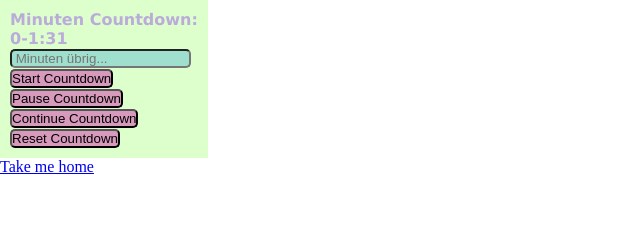
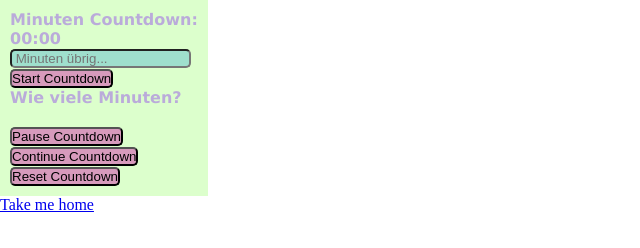
Before and after one commit to emilysupercode/BOM, a plain HTML site: page assets/html/ex3_2.html in a window 1280 px wide. Both pictures are taken after a click on the button "Start Countdown". Shown: the whole page, without its empty margins (0-640 px from the left). Drawn offline with Linux system fonts and the light colour scheme.

Commit message:
ex3_2 is complete and functional but displays 60 sec for input of 1 minute

```diff
--- a/assets/html/ex3_2.html
+++ b/assets/html/ex3_2.html
@@ -17,6 +17,7 @@
             <input id="minutes" type="Number" min="0" placeholder=" Minuten übrig..." />
             <br />
             <button onclick="startMinCountdown()">Start Countdown</button>
+            <p id="alert"></p>
             <br />
             <button onclick="pauseMinCountdown()">Pause Countdown</button>
             <br />
--- a/assets/js/ex3_2.js
+++ b/assets/js/ex3_2.js
@@ -1,43 +1,46 @@
-//startMinCountdown()
-//pauseMinCountdown()
-//continueMinCountdown()
-//resetMinCountdown()
-
 let minuteInputEl = document.getElementById("minutes");
 let timeOutputEl = document.getElementById("time");
-// if input is <10, add zero before output
+let alertInput = document.getElementById("alert");
 let myInterval;
-let minutes = 00;
-let seconds = 00;
+let minutes;
+let seconds = 60;
 let minuteTwoDigits;
 let secondTwoDigits;
 
 function startMinCountdown() {
-    numberInput = Number(minuteInputEl.value);
-    seconds = 59;
-    minutes = numberInput--;
-    let minuteTwoDigits = numberInput >= 10 ? numberInput : "0" + numberInput;
-    let secondTwoDigits = seconds >= 10 ? seconds : "0" + seconds;
-    timeOutputEl.innerHTML = minuteTwoDigits + ":" + secondTwoDigits;
-    myInterval = setInterval(timerCountdown, 100);
+    minutes = Number(minuteInputEl.value);
+
+    if (!minutes) {
+        return alertInput.innerHTML = "Wie viele Minuten?";
+    } else {
+        alertInput.innerHTML = "";
+    }
+
+    minutes--;
+    myInterval = setInterval(timerCountdown, 1000);
+    let minuteTwoDigits = minutes >= 10 ? minutes : "0" + minutes;
+    let secondsTwoDigits = seconds >= 10 ? seconds : "0" + seconds;
+    timeOutputEl.innerHTML = minuteTwoDigits + ":" + secondsTwoDigits;
     minuteInputEl.value = "";
 }
 
 function timerCountdown() {
+    if (minutes <= 0 && seconds <= 0) {
+        clearInterval(myInterval)
+        console.log("testfriday")
+        return;
+    }
+
+    timeOutputEl.innerHTML = "00:00";
+    if (seconds === 0) {
+        minutes--;
+        seconds = 60;
+    }
+
     seconds--;
-    let minuteTwoDigits = numberInput >= 10 ? numberInput : "0" + numberInput;
+    let minuteTwoDigits = minutes >= 10 ? minutes : "0" + minutes;
     let secondsTwoDigits = seconds >= 10 ? seconds : "0" + seconds;
     timeOutputEl.innerHTML = minuteTwoDigits + ":" + secondsTwoDigits;
-
-    // FIX ME
-    // if ((seconds = 0) && (minutes = 0)) {
-    //     console.log("test4")
-    //     clearInterval(myInterval)
-    //     return;
-    // } else {
-    //     console.log("test2")
-    //     seconds = 59;
-    // }
 }
 
 function pauseMinCountdown() {
@@ -51,25 +54,7 @@ function continueMinCountdown() {
 function resetMinCountdown() {
     clearInterval(myInterval);
     minutes === 00;
-    seconds === 00;
+    seconds === 60;
     timeOutputEl.innerHTML = "00:00";
     minuteInputEl.value = "";
 }
-
-// =====================================
-// trash
-// =====================================
-// in timerCountdown
-// else if (timeOutputEl.innerHTML == '00:00') {
-//     console.log("test3")
-//     clearInterval(myInterval)
-// }
-
-// in startMinCountdown
-// if (minutes === 0 && seconds === 0) {
-//     console.log("test1")
-//     clearInterval(myInterval);
-// } else if (seconds === 0) {
-//     seconds = 59;
-//     minutes = numberInput--;
-// }
```
